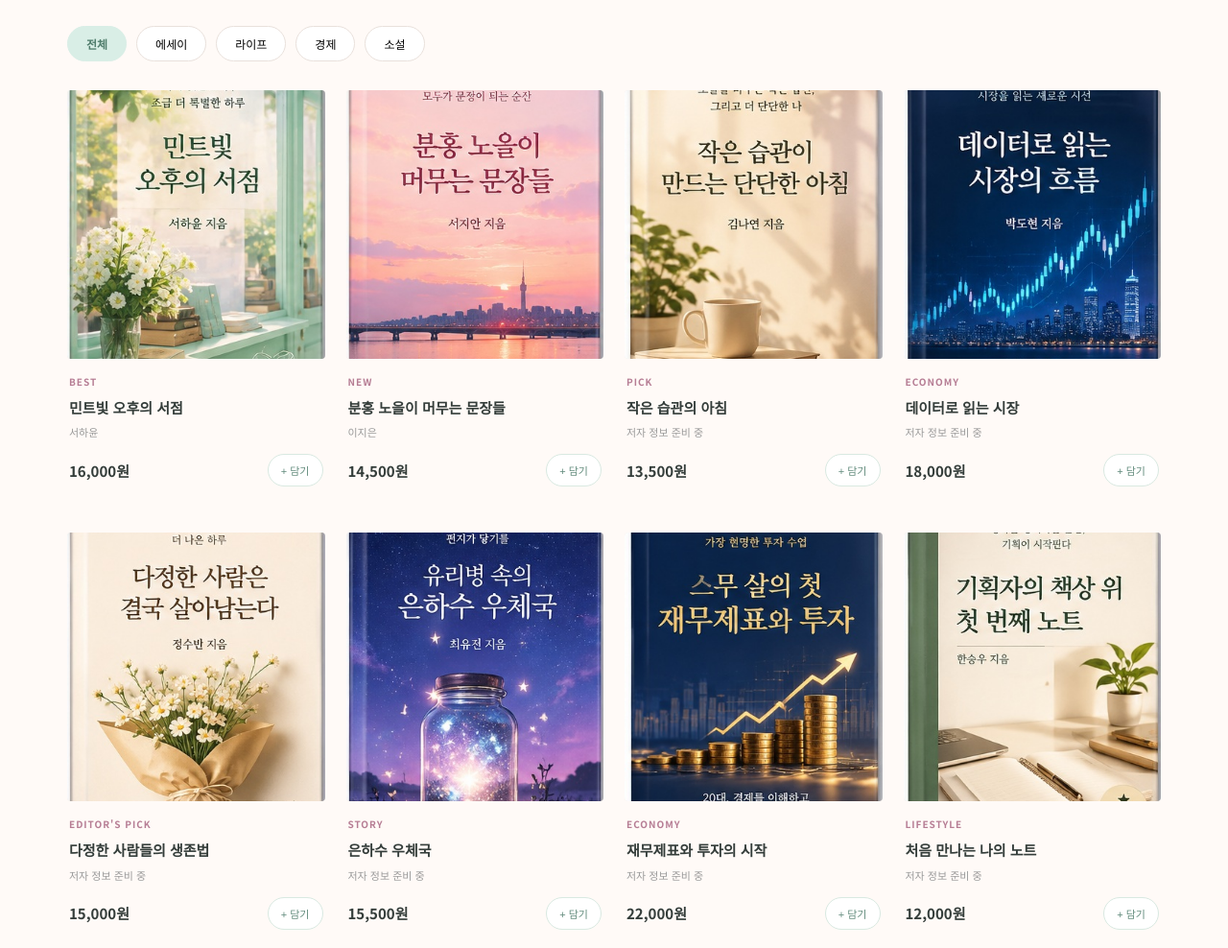
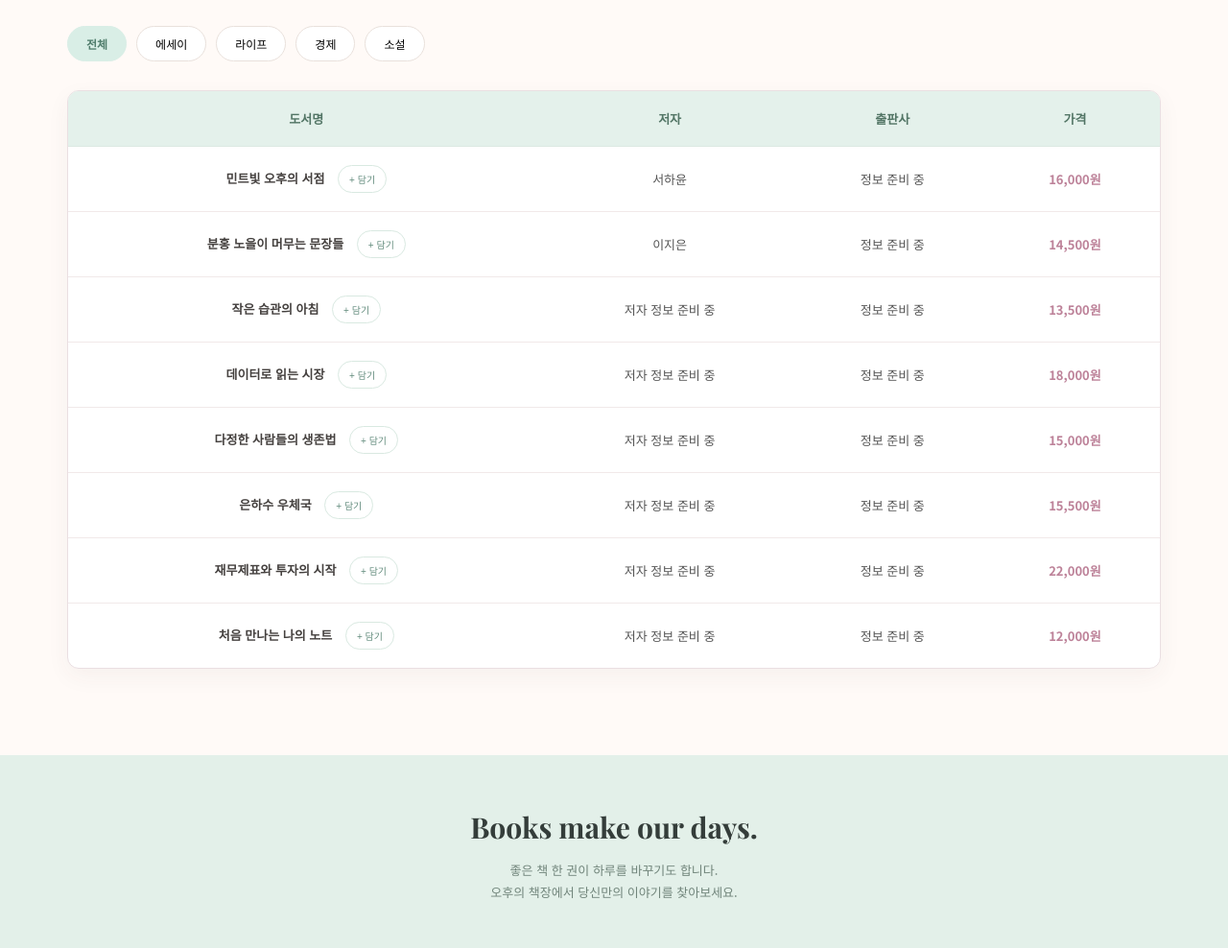
Before and after one commit to Miso06/bookstore, a plain HTML site: page index.html in a window 1280 px wide. Shown: the part 731-1719 px from the top of the page at 96% size. Drawn offline with nearby package versions, Linux system fonts and the light colour scheme.

Commit message:
Update index.html

```diff
--- a/index.html
+++ b/index.html
@@ -692,6 +692,137 @@ renderBooks();
 updateCart();
 
 </script>
+<style>
+/* 상품 정보 표 디자인 */
+.book-grid {
+  display: block;
+}
 
+.book-table-wrap {
+  width: 100%;
+  overflow-x: auto;
+  border: 1px solid #eadfe2;
+  border-radius: 12px;
+  background: #fff;
+  box-shadow: 0 8px 25px rgba(80, 60, 65, 0.05);
+}
+
+.book-table {
+  width: 100%;
+  border-collapse: collapse;
+  text-align: center;
+  min-width: 600px;
+}
+
+.book-table th {
+  padding: 19px 15px;
+  background: #e4f1eb;
+  color: #527565;
+  font-size: 13px;
+  font-weight: 700;
+  border-bottom: 1px solid #dce9e2;
+}
+
+.book-table td {
+  padding: 19px 15px;
+  border-bottom: 1px solid #f1e9e9;
+  font-size: 13px;
+  color: #555;
+}
+
+.book-table tr:last-child td {
+  border-bottom: none;
+}
+
+.book-table tbody tr:hover {
+  background: #fff8fa;
+}
+
+.book-table .title-cell {
+  font-weight: 700;
+  color: #45413f;
+}
+
+.book-table .price-cell {
+  color: #bd8299;
+  font-weight: 700;
+}
+
+.book-table .add-button {
+  margin-left: 10px;
+  padding: 6px 11px;
+  font-size: 10px;
+}
+
+@media(max-width:600px) {
+  .book-table th,
+  .book-table td {
+    padding: 14px 10px;
+  }
+}
+</style>
+
+<script>
+/* 기존 책 목록을 네 가지 항목의 표로 변경 */
+renderBooks = function() {
+  const grid = document.getElementById("book-grid");
+  const keyword = document.getElementById("search").value.toLowerCase();
+
+  const filtered = books.filter(book => {
+    const matchCategory =
+      category === "전체" || book.category === category;
+
+    const matchSearch =
+      book.title.toLowerCase().includes(keyword) ||
+      book.author.toLowerCase().includes(keyword);
+
+    return matchCategory && matchSearch;
+  });
+
+  if (filtered.length === 0) {
+    grid.innerHTML = "<p>검색 결과가 없습니다.</p>";
+    return;
+  }
+
+  grid.innerHTML = `
+    <div class="book-table-wrap">
+      <table class="book-table">
+        <thead>
+          <tr>
+            <th>도서명</th>
+            <th>저자</th>
+            <th>출판사</th>
+            <th>가격</th>
+          </tr>
+        </thead>
+        <tbody>
+          ${filtered.map(book => {
+            const index = books.indexOf(book);
+
+            return `
+              <tr>
+                <td class="title-cell">
+                  ${book.title}
+                  <button class="add-button"
+                    onclick="addCart(${index})">
+                    + 담기
+                  </button>
+                </td>
+                <td>${book.author}</td>
+                <td>${book.publisher || "정보 준비 중"}</td>
+                <td class="price-cell">
+                  ${book.price.toLocaleString()}원
+                </td>
+              </tr>
+            `;
+          }).join("")}
+        </tbody>
+      </table>
+    </div>
+  `;
+};
+
+renderBooks();
+</script>
 </body>
 </html>
```
